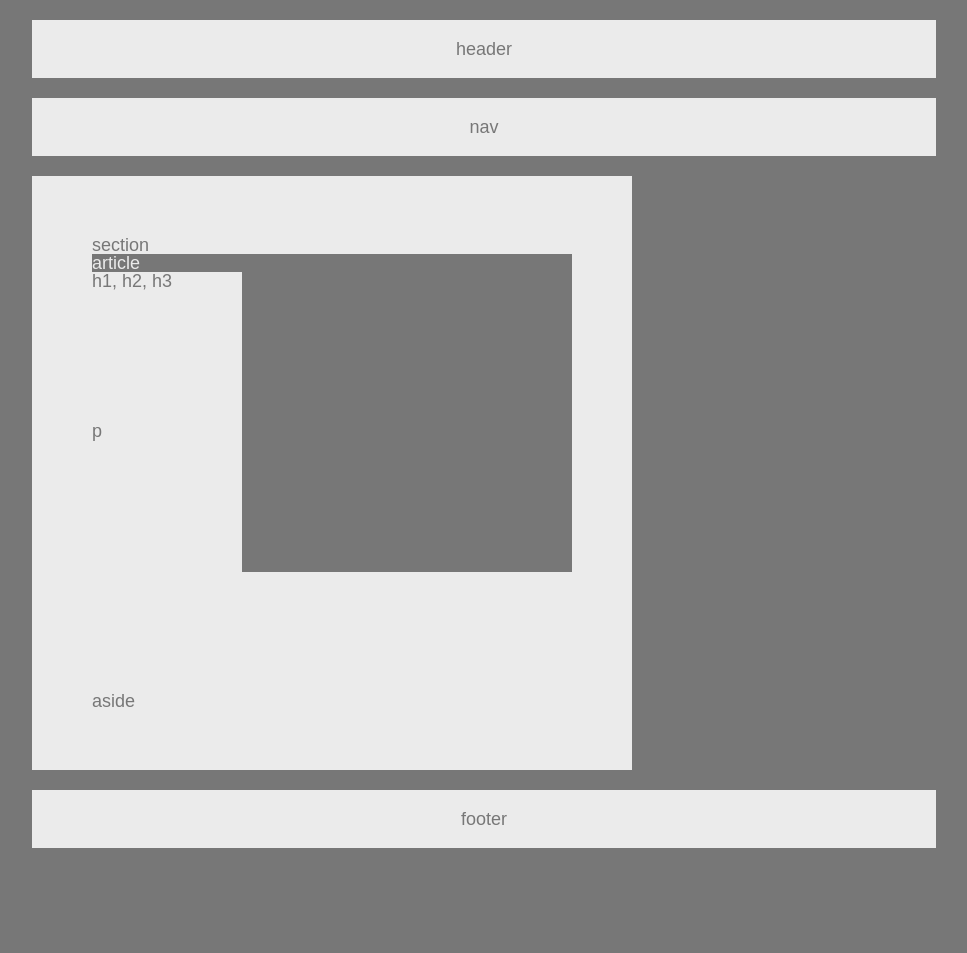
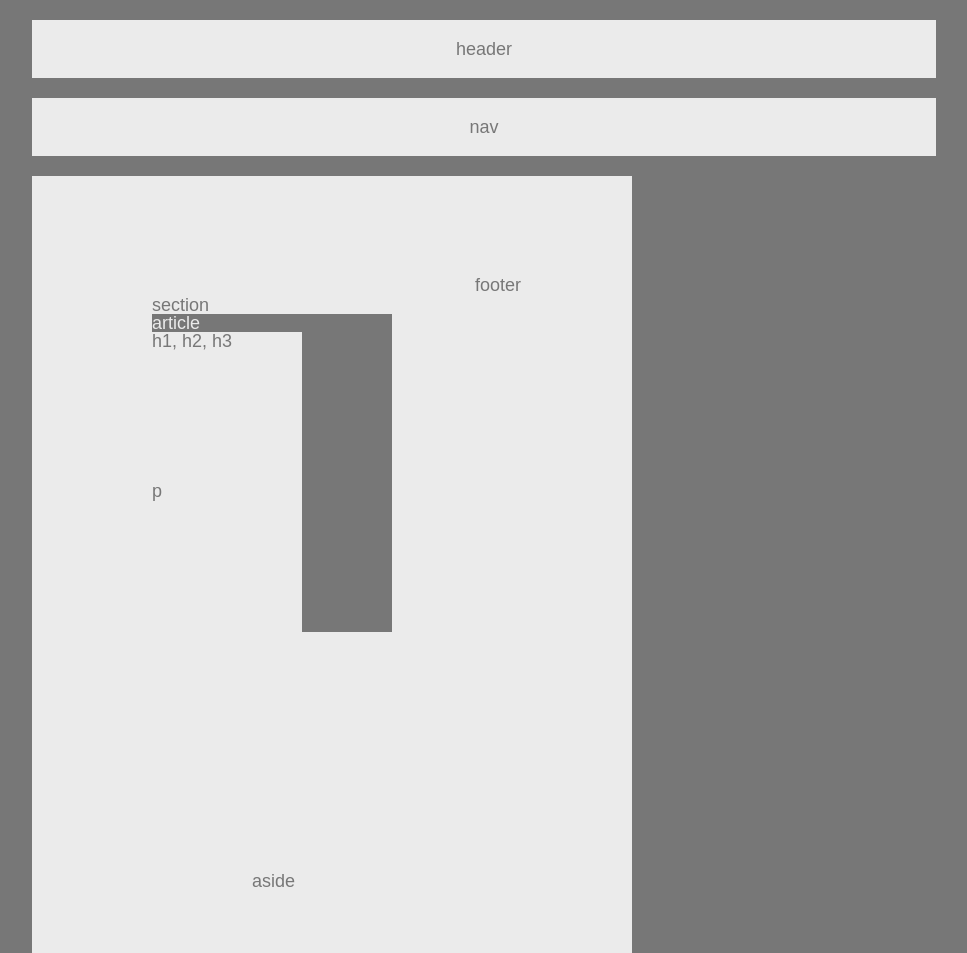
Before and after one commit to joannebadua/HW-Wireframe, a plain HTML site: page index.html in a window 1280 px wide. Shown: the top 953 px of the page, without its empty margins (128-1095 px from the left). Before the commit the page ends 868 px from the top, so only its background shows below. Drawn offline with Linux system fonts and the light colour scheme.

Commit message:
Add section id left, right in html and add floating and clear in css for Section and Aside

```diff
--- a/index.html
+++ b/index.html
@@ -17,8 +17,8 @@
 <nav>
     nav
 </nav>
-
-    <section>
+    <section id="left">
+        <section>
         section
 
         <article>
@@ -37,6 +37,7 @@
 
     </section>
 
+    <section id="right"></section>
     <aside>
         aside
     </aside>
--- a/style.css
+++ b/style.css
@@ -25,6 +25,7 @@ nav {
     text-align: center;
 }
 section {
+    float: left;
     background: #ebebeb;
     width: 50%;
     padding: 60px;
@@ -56,6 +57,9 @@ aside {
     background: #ebebeb;
     width: 50%;
     padding: 60px;
+    float: right;
+    margin-right: 20px;
+    clear: both;
 }
 
 footer {
```
